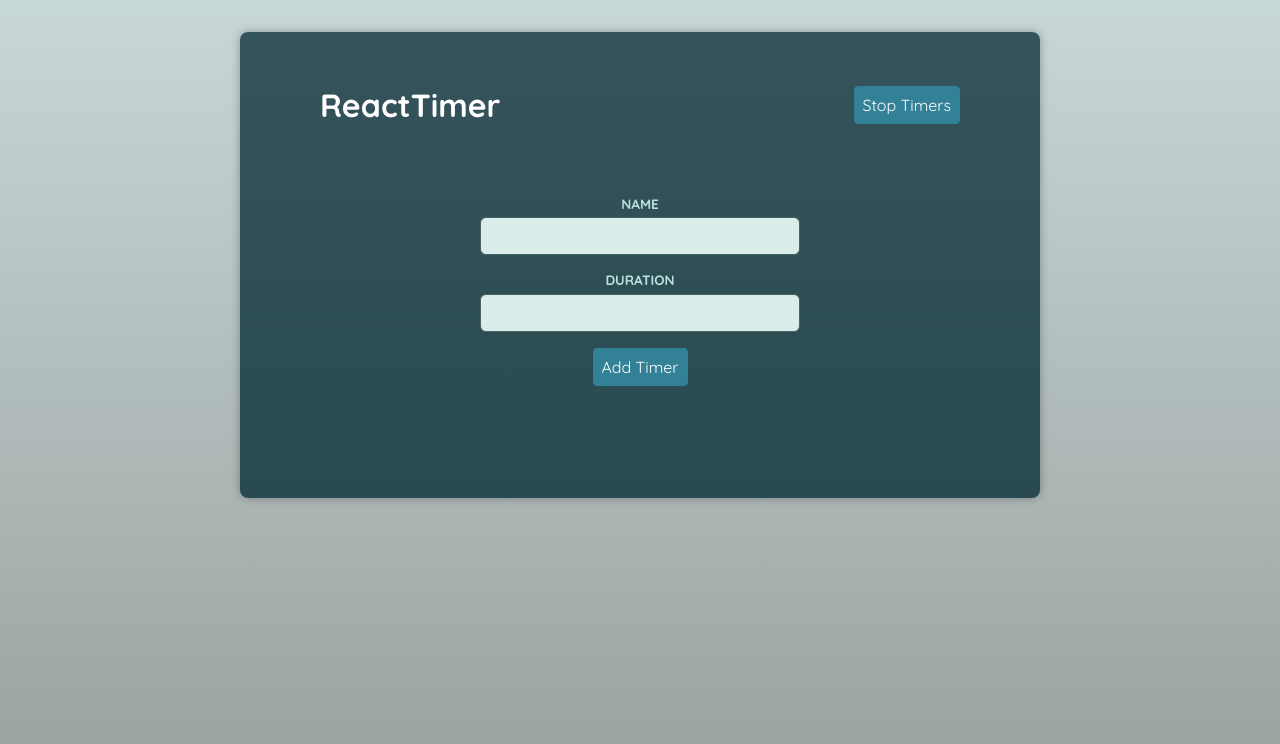
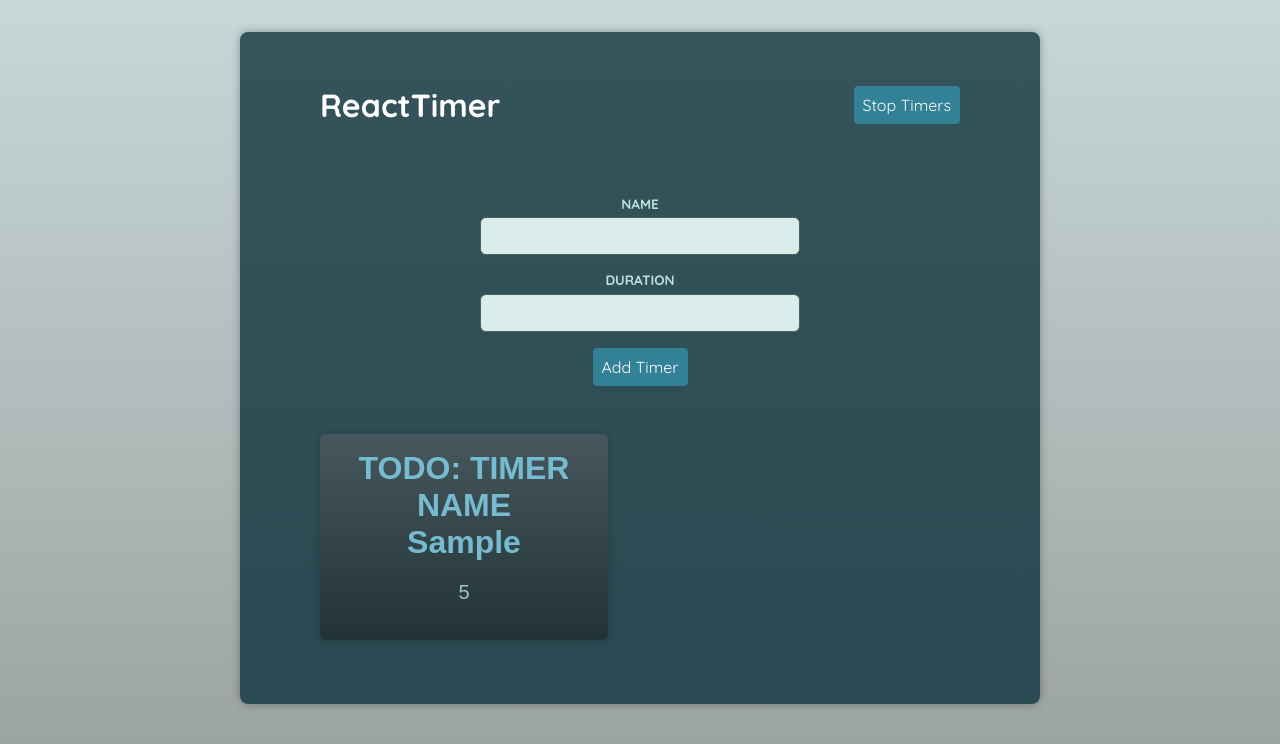
Before and after one commit to MusiliC/react-typescript-udemy, a React (Vite) app: page / in a window 1280 px wide. Both pictures are taken after typing "Sample", "5" into the empty fields and a click on the button "Add Timer". Shown: the top 744 px of the page. Built offline with nearby package versions, Linux system fonts and the light colour scheme; a web font is replaced by a local one.

Commit message:
context + useReducer in tsc

```diff
--- a/src/components/AddTimer.tsx
+++ b/src/components/AddTimer.tsx
@@ -1,15 +1,22 @@
-import { useRef } from 'react';
+import { useRef } from "react";
 
-import Button from './UI/Button.tsx';
-import Form, { FormHandle } from './UI/Form.tsx';
-import Input from './UI/Input.tsx';
+import Button from "./UI/Button.tsx";
+import Form, { FormHandle } from "./UI/Form.tsx";
+import Input from "./UI/Input.tsx";
+import { useTimersContext } from "../store/TimersContext.tsx";
 
 export default function AddTimer() {
+  const { addTimers } = useTimersContext();
+
   const form = useRef<FormHandle>(null);
 
   function handleSaveTimer(data: unknown) {
     const extractedData = data as { name: string; duration: string };
     console.log(extractedData);
+    addTimers({
+      name: extractedData.name,
+      duration: +extractedData.duration,
+    });
     form.current?.clear();
   }
 
--- a/src/components/Header.tsx
+++ b/src/components/Header.tsx
@@ -1,16 +1,20 @@
-import { useTimersContext } from '../store/TimersContext.tsx';
-import Button from './UI/Button.tsx';
-
+import { useTimersContext } from "../store/TimersContext.tsx";
+import Button from "./UI/Button.tsx";
 
 export default function Header() {
-
-const timerCtx = useTimersContext()
+  const timerCtx = useTimersContext();
 
   return (
     <header>
       <h1>ReactTimer</h1>
 
-      <Button>{timerCtx.isRunning ? 'Stop' : 'Start'} Timers</Button>
+      <Button
+        onClick={
+          timerCtx.isRunning ? timerCtx.stopTimers : timerCtx.startTimers
+        }
+      >
+        {timerCtx.isRunning ? "Stop" : "Start"} Timers
+      </Button>
     </header>
   );
 }
--- a/src/components/Timer.tsx
+++ b/src/components/Timer.tsx
@@ -1,9 +1,15 @@
+import { Timer as TimeProps} from '../store/TimersContext.tsx';
 import Container from './UI/Container.tsx';
 
-export default function Timer() {
+
+
+
+export default function Timer({name, duration}: TimeProps) {
   return (
     <Container as="article">
       <h2>TODO: TIMER NAME</h2>
+      <h2>{name}</h2>
+      <p>{duration}</p>
     </Container>
   );
 }
--- a/src/components/Timers.tsx
+++ b/src/components/Timers.tsx
@@ -1,3 +1,17 @@
+import { useTimersContext } from "../store/TimersContext";
+import Timer from "./Timer";
+
 export default function Timers() {
-  return <ul>{/* TODO ... */}</ul>;
+
+    const {timers} = useTimersContext();
+
+  return <ul>
+{
+  timers.map((timer, i) => (
+    <li key={i}>
+      <Timer {...timer} />
+    </li>
+  ))
 }
+  </ul>;
+}
--- a/src/store/TimersContext.tsx
+++ b/src/store/TimersContext.tsx
@@ -1,7 +1,7 @@
 /* eslint-disable react-refresh/only-export-components */
 import { createContext, useContext, useReducer, type ReactNode } from "react";
 
-type Timer = {
+export type Timer = {
   name: string;
   duration: number;
 };
```
